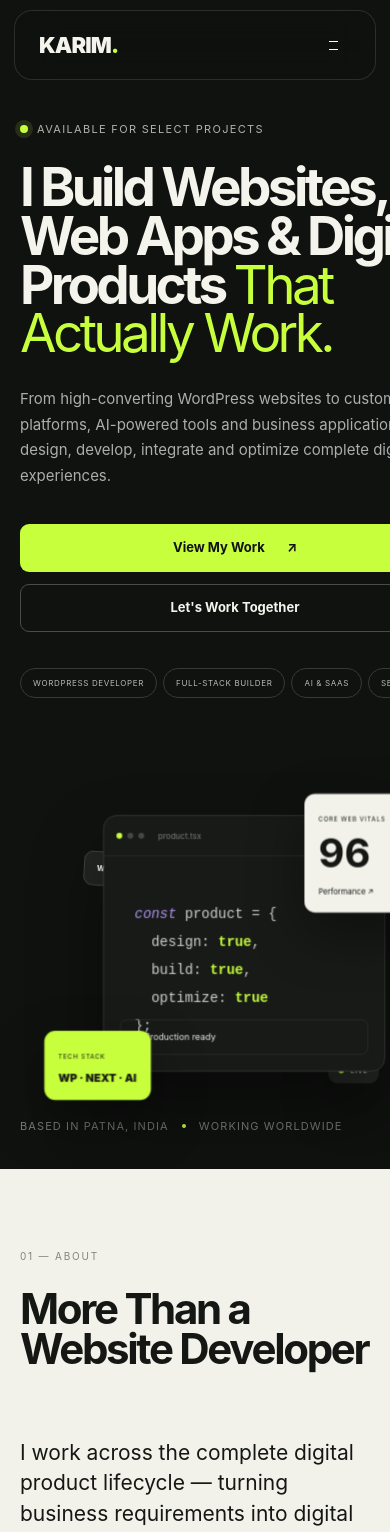
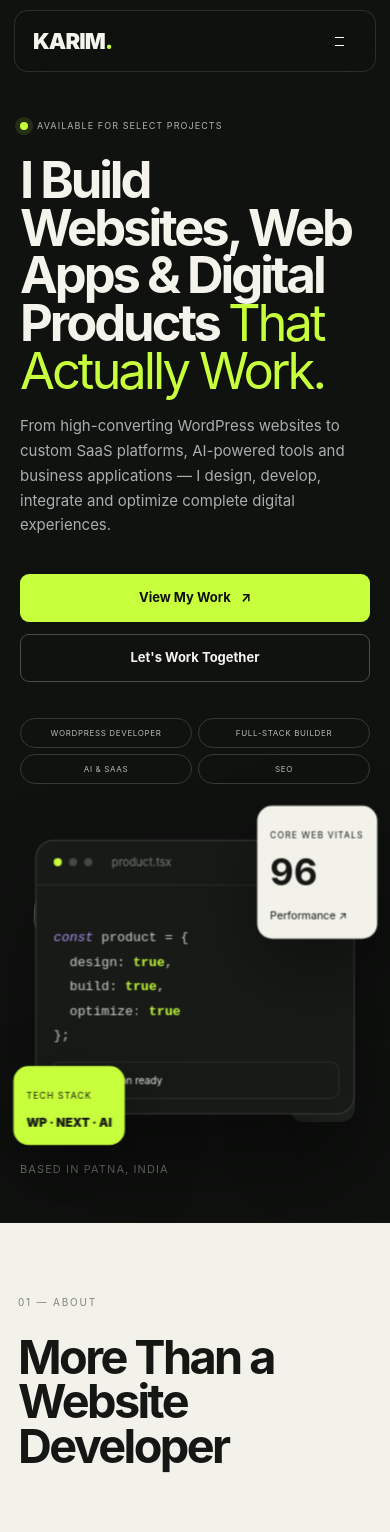
Before and after one commit to karimcoders/karim-portfolio, a Next.js app: page / in a window 390 px wide. Shown: the top 1532 px of the page. Built offline with nearby package versions, Linux system fonts and the light colour scheme.

Commit message:
Improve mobile and tablet responsiveness

```diff
--- a/app/layout.tsx
+++ b/app/layout.tsx
@@ -1,5 +1,6 @@
 import type { Metadata } from 'next';
 import './globals.css';
+import './mobile.css';
 import { siteConfig } from '@/data/config';
 
 export const metadata: Metadata = {
--- /dev/null
+++ b/app/mobile.css
@@ -0,0 +1,76 @@
+/* Mobile-specific layout overrides — intentionally separate from desktop */
+html,body{max-width:100%;overflow-x:clip}
+main,section,footer{max-width:100%}
+.heroCopy,.projectInfo,.aboutCopy,.contactCopy,.storyGrid>div{min-width:0}
+
+@media (max-width: 900px){
+ .nav{left:14px;right:14px;top:10px;height:62px;padding:0 18px;grid-template-columns:1fr auto;border-radius:14px}
+ .nav.compact{top:6px;height:58px}
+ .nav nav.open{top:68px;max-height:calc(100svh - 90px);overflow:auto;gap:0;padding:12px;background:rgba(15,17,15,.98);box-shadow:0 24px 60px rgba(0,0,0,.45)}
+ .nav nav.open a{font-size:18px;padding:14px;border-bottom:1px solid #2e322d}
+ .hero{min-height:auto;padding:112px 20px 45px}
+ .heroGrid{display:block}
+ .hero h1{font-size:clamp(44px,13vw,72px);line-height:.94;letter-spacing:-.06em;margin:20px 0}
+ .heroCopy>p{font-size:15px;line-height:1.65}
+ .heroActions{display:grid;grid-template-columns:1fr 1fr}
+ .heroActions .button{padding:0 12px;gap:10px}
+ .visual{width:100%;height:400px;margin:15px 0 0;overflow:visible}
+ .workspace{width:min(100%,390px);height:340px;margin:auto;transform:none!important}
+ .codeWindow{inset:25px 8px 20px 8px}
+ .codeWindow pre{font-size:15px;padding:30px 24px}
+ .fc1{right:-5px;top:0;width:130px}.fc1 strong{font-size:40px}
+ .fc2{left:-3px;bottom:0}.fc3{right:5px}
+ .o1{left:4px}.o2{right:15px}
+ .heroFoot{margin-top:12px}
+ .sectionHead,.split,.projectCard,.storyGrid,.contactGrid,.philoTitle{grid-template-columns:1fr}
+ .sectionHead{gap:18px;margin-bottom:45px}
+ .sectionHead p{grid-column:auto;max-width:620px}
+ .serviceGrid{grid-template-columns:repeat(2,minmax(0,1fr))}
+ .projectCard{gap:35px}
+ .projectCard:nth-child(even) .projectMedia{order:initial}
+ .projectInfo h3{font-size:clamp(32px,7vw,48px)}
+ .projectMedia{aspect-ratio:16/10}
+ .stackGrid{grid-template-columns:1fr}
+ .stackGroup,.stackGroup:nth-child(odd),.stackGroup:nth-child(even){padding:28px 0;border-right:0;grid-template-columns:150px 1fr}
+ .pillarGrid{grid-template-columns:repeat(2,1fr)}
+ .pillar:nth-child(2){border-right:0}
+ .processLine{grid-template-columns:repeat(2,1fr)}
+ .processItem:last-child{grid-column:1/3}
+ .whyGrid{grid-template-columns:repeat(2,1fr)}
+ .whyItem,.whyItem:nth-child(4),.whyItem:nth-child(5){grid-column:auto}
+}
+
+@media (max-width: 600px){
+ .about,.services,.work,.case,.skills,.philosophy,.process,.why,.story,.contact,.finalCta{padding:72px 18px}
+ .sectionHead h2,.philoTitle h2,.contact h2,.story h2{font-size:clamp(40px,12vw,58px)}
+ .heroActions{grid-template-columns:1fr}
+ .availability{font-size:9px}
+ .cred{display:grid;grid-template-columns:1fr 1fr}
+ .cred span{text-align:center;white-space:nowrap}
+ .visual{height:350px}
+ .workspace{width:330px;height:315px}
+ .windowTop{height:44px}.codeWindow pre{font-size:13px;line-height:1.85;padding:27px 17px}
+ .status{font-size:10px;bottom:14px;left:14px;right:14px;padding:10px}
+ .floatCard{padding:12px}.fc1{width:112px}.fc1 strong{font-size:34px}.fc2 div{font-size:11px}
+ .orbit{width:39px;height:39px}
+ .heroFoot span:nth-of-type(2),.heroFoot i{display:none}
+ .lifecycle{display:grid;grid-template-columns:1fr 1fr}.lifecycle span{min-width:0}
+ .stats{grid-template-columns:1fr 1fr}.stat{padding:28px 8px}.stat strong{font-size:44px}.stat span{font-size:10px}
+ .serviceGrid{grid-template-columns:1fr}.serviceCard{min-height:260px;padding:24px}.serviceCard h3{margin-top:45px}
+ .projectList{gap:75px}.projectMedia{aspect-ratio:4/3;border-radius:12px}
+ .projectNo{float:none;display:block;margin-bottom:12px}
+ .caseRail{grid-template-columns:1fr}.caseStep{padding:28px 10px;border-right:0;border-bottom:1px solid #3c403a}.caseStep h3{margin-top:24px}
+ .stackGroup,.stackGroup:nth-child(odd),.stackGroup:nth-child(even){grid-template-columns:1fr;padding:24px 0}
+ .pillarGrid{grid-template-columns:1fr}.pillar{border-right:0;border-bottom:1px solid rgba(0,0,0,.25);padding:28px 10px}
+ .processLine{grid-template-columns:1fr}.processItem,.processItem:last-child{grid-column:auto;border-right:0;border-bottom:1px solid #c9ccc3;padding:28px 8px}.processItem h3{margin-top:28px}
+ .whyGrid{grid-template-columns:1fr}.whyItem{min-height:210px}.whyItem h3{margin-top:42px}
+ .storyGrid{gap:45px}.storyGrid>div:last-child>p{font-size:16px}
+ .contactMeta{margin-top:45px}.contactForm{padding:20px;border-radius:13px}.fieldRow{grid-template-columns:1fr}
+ .finalCta h2{font-size:clamp(50px,16vw,76px)}.finalCta>div{display:grid}
+ footer{padding:58px 18px 22px}.footerLogo{font-size:25vw}footer nav{display:grid;grid-template-columns:repeat(3,1fr);gap:18px}.footBottom{gap:20px}.footBottom span{max-width:180px}
+}
+
+@media (max-width: 360px){
+ .hero h1{font-size:41px}.workspace{width:290px}.fc1{right:-2px}.fc2{left:0}.heroActions .button{width:100%}
+ .cred{grid-template-columns:1fr}.stats{grid-template-columns:1fr}.stat{border-right:0}.lifecycle{grid-template-columns:1fr}
+}
```
